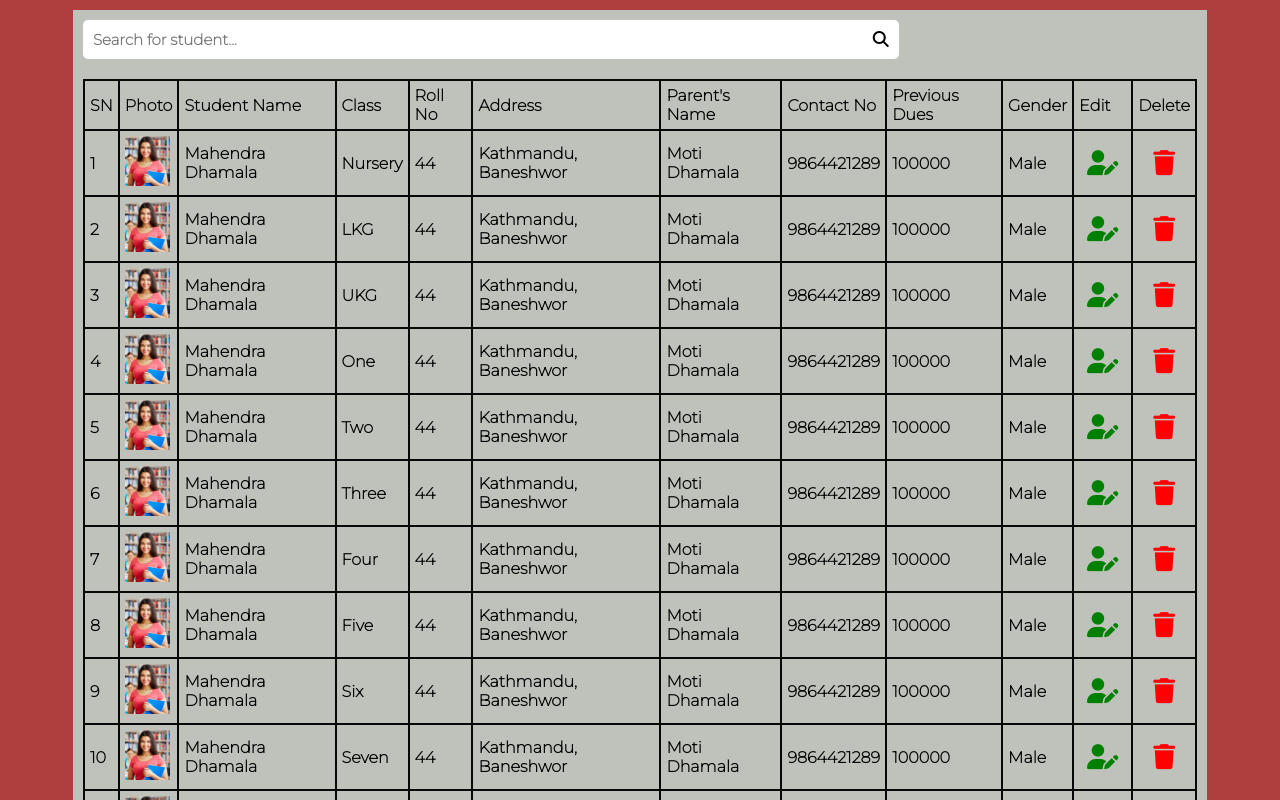
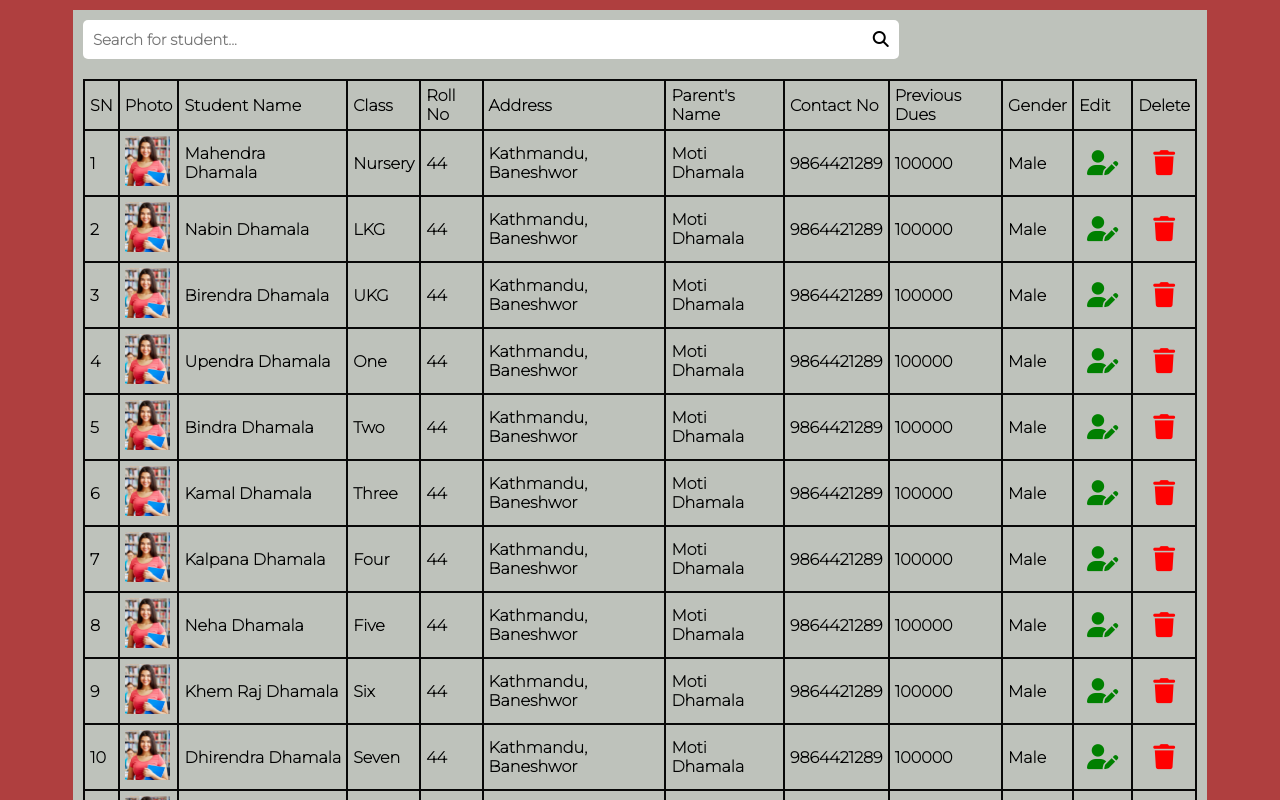
Before and after one commit to hackhero920/School-Management-System, a React (Create React App) app in the folder frontend/: page /student_details/details in a window 1280 px wide. Built offline with nearby package versions, Linux system fonts and the light colour scheme.

Commit message:
Fixed some button clicking issues

```diff
--- a/frontend/src/ClassData.js
+++ b/frontend/src/ClassData.js
@@ -17,7 +17,7 @@ const classes = [
     class: 'LKG',
     target: '/',
     image: '/images/girl.jpg',
-    student_name: 'Mahendra Dhamala',
+    student_name: 'Nabin Dhamala',
     roll_no: '44',
     address: 'Kathmandu, Baneshwor',
     parents_name: 'Moti Dhamala',
@@ -30,7 +30,7 @@ const classes = [
     class: 'UKG',
     target: '/',
     image: '/images/girl.jpg',
-    student_name: 'Mahendra Dhamala',
+    student_name: 'Birendra Dhamala',
     roll_no: '44',
     address: 'Kathmandu, Baneshwor',
     parents_name: 'Moti Dhamala',
@@ -43,7 +43,7 @@ const classes = [
     class: 'One',
     target: '/',
     image: '/images/girl.jpg',
-    student_name: 'Mahendra Dhamala',
+    student_name: 'Upendra Dhamala',
     roll_no: '44',
     address: 'Kathmandu, Baneshwor',
     parents_name: 'Moti Dhamala',
@@ -56,7 +56,7 @@ const classes = [
     class: 'Two',
     target: '/',
     image: '/images/girl.jpg',
-    student_name: 'Mahendra Dhamala',
+    student_name: 'Bindra Dhamala',
     roll_no: '44',
     address: 'Kathmandu, Baneshwor',
     parents_name: 'Moti Dhamala',
@@ -69,7 +69,7 @@ const classes = [
     class: 'Three',
     target: '/',
     image: '/images/girl.jpg',
-    student_name: 'Mahendra Dhamala',
+    student_name: 'Kamal Dhamala',
     roll_no: '44',
     address: 'Kathmandu, Baneshwor',
     parents_name: 'Moti Dhamala',
@@ -82,7 +82,7 @@ const classes = [
     class: 'Four',
     target: '/',
     image: '/images/girl.jpg',
-    student_name: 'Mahendra Dhamala',
+    student_name: 'Kalpana Dhamala',
     roll_no: '44',
     address: 'Kathmandu, Baneshwor',
     parents_name: 'Moti Dhamala',
@@ -95,7 +95,7 @@ const classes = [
     class: 'Five',
     target: '/',
     image: '/images/girl.jpg',
-    student_name: 'Mahendra Dhamala',
+    student_name: 'Neha Dhamala',
     roll_no: '44',
     address: 'Kathmandu, Baneshwor',
     parents_name: 'Moti Dhamala',
@@ -108,7 +108,7 @@ const classes = [
     class: 'Six',
     target: '/',
     image: '/images/girl.jpg',
-    student_name: 'Mahendra Dhamala',
+    student_name: 'Khem Raj Dhamala',
     roll_no: '44',
     address: 'Kathmandu, Baneshwor',
     parents_name: 'Moti Dhamala',
@@ -121,7 +121,7 @@ const classes = [
     class: 'Seven',
     target: '/',
     image: '/images/girl.jpg',
-    student_name: 'Mahendra Dhamala',
+    student_name: 'Dhirendra Dhamala',
     roll_no: '44',
     address: 'Kathmandu, Baneshwor',
     parents_name: 'Moti Dhamala',
@@ -134,7 +134,7 @@ const classes = [
     class: 'Eight',
     target: '/',
     image: '/images/girl.jpg',
-    student_name: 'Mahendra Dhamala',
+    student_name: 'Munu Dhamala',
     roll_no: '44',
     address: 'Kathmandu, Baneshwor',
     parents_name: 'Moti Dhamala',
@@ -147,7 +147,7 @@ const classes = [
     class: 'Nine',
     target: '/',
     image: '/images/girl.jpg',
-    student_name: 'Mahendra Dhamala',
+    student_name: 'Daman Dhamala',
     roll_no: '44',
     address: 'Kathmandu, Baneshwor',
     parents_name: 'Moti Dhamala',
@@ -160,7 +160,7 @@ const classes = [
     class: 'Ten',
     target: '/',
     image: '/images/girl.jpg',
-    student_name: 'Mahendra Dhamala',
+    student_name: 'Prakash Man Dhamala',
     roll_no: '44',
     address: 'Kathmandu, Baneshwor',
     parents_name: 'Moti Dhamala',
--- a/frontend/src/Data.js
+++ b/frontend/src/Data.js
@@ -3,11 +3,13 @@ const items = [
     _id: 1,
     title: 'Classes',
     number: 13,
+    takeme: '/student_details',
     image: '/images/class.jpg',
   },
   {
     _id: 2,
     title: 'Students',
+    takeme: '/student_details',
     number: 2000,
     image: '/images/students.jpg',
   },
--- a/frontend/src/components/DashboardCard.js
+++ b/frontend/src/components/DashboardCard.js
@@ -1,19 +1,20 @@
 import React from 'react'
 import './DashboardCard.css'
 import Counter from './Counter'
-const DashboardCard = ({ title, number, image }) => {
+import { Link } from 'react-router-dom'
+const DashboardCard = ({ takeme, title, number, image }) => {
   return (
-    <div className=''>
+    <Link to={takeme} className='linker'>
       <div className='card1'>
         <h1>{title}</h1>
         {/* a warning is being shown below for putting a div element inside a p tag element  */}
         {/* which is not allowed in some way  */}
-        <div className="p">
+        <div className='p'>
           <Counter upperlimit={number} />
         </div>
         <img src={image} alt='No Image Data' />
       </div>
-    </div>
+    </Link>
   )
 }
 
--- a/frontend/src/components/Main.js
+++ b/frontend/src/components/Main.js
@@ -11,6 +11,7 @@ const Main = () => {
             // <div key={item._id}>
             <DashboardCard
               key={item._id}
+              takeme={item.takeme}
               title={item.title}
               number={item.number}
               image={item.image}
--- a/frontend/src/components/Sidebar.css
+++ b/frontend/src/components/Sidebar.css
@@ -51,7 +51,7 @@
 
   .sidebar__link {
     color: #350bf0;
-    padding: 10px;
+
     cursor: pointer;
     border-radius: 3px;
     display: grid;
@@ -74,6 +74,7 @@
   .sidebar__link  .linked{
     text-decoration: none;
     color: white;
+    padding: 10px;
     font-weight: 700;
     /* margin-right: 2px; */
     /* border: 2px solid red; */
@@ -91,6 +92,8 @@
   .sidebar__link > i {
     margin-right: 10px;
     font-size: 18px;
+    padding: 10px;
+    width: 18px;
     /* border: 2px solid red; */
   }
 
--- a/frontend/src/screens/Student.css
+++ b/frontend/src/screens/Student.css
@@ -175,7 +175,6 @@ font-size: 15px;
 }
 .class-list{
     background: rgb(61, 10, 10);
-    padding:20px;
     border-radius: 5px;
     cursor: pointer;
 
@@ -189,6 +188,8 @@ font-size: 15px;
 }
 .class-list p{
     color:white;
+        padding:20px;
+
 
     /* text-underline-offset: none; */
 
```
